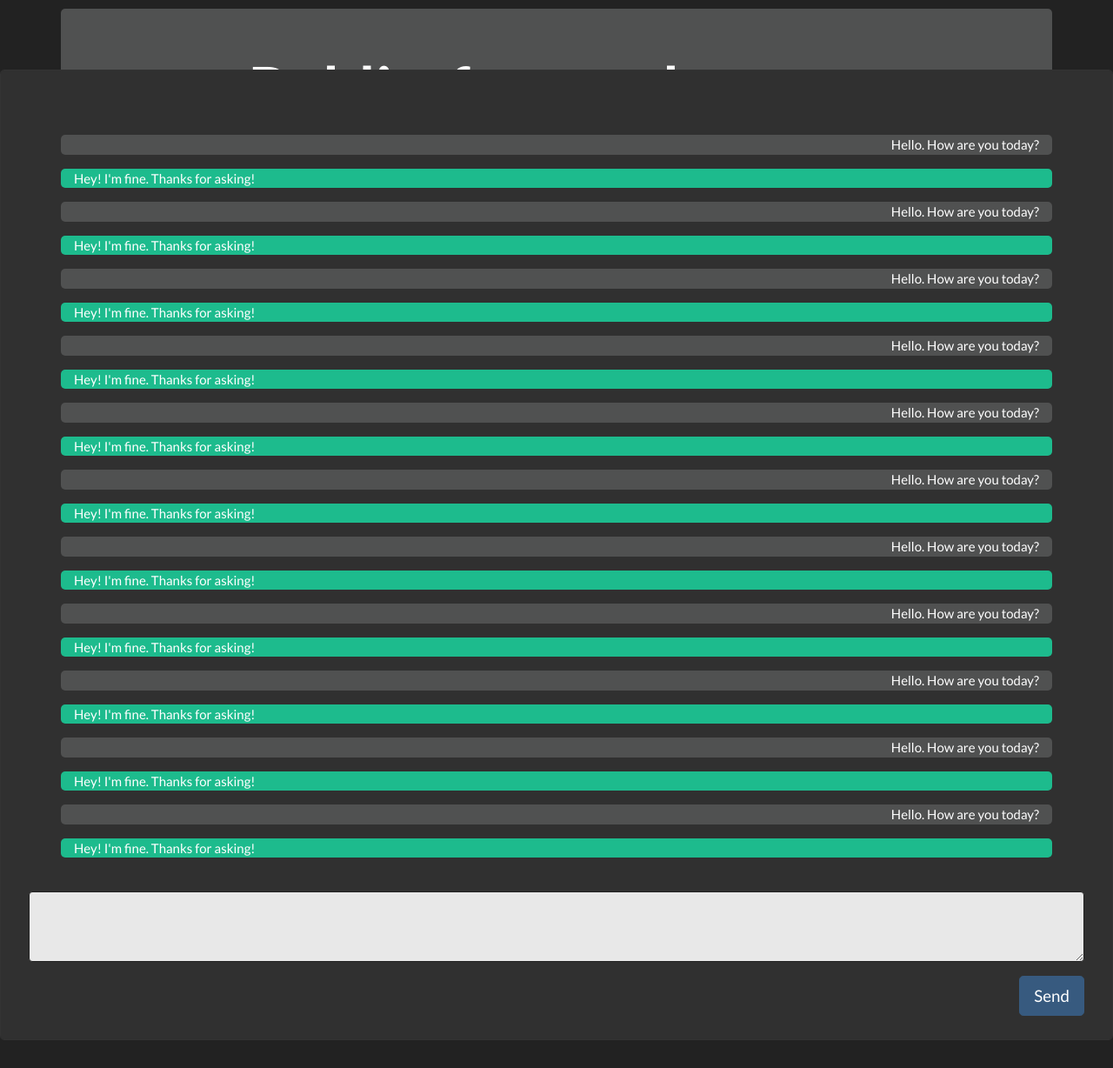
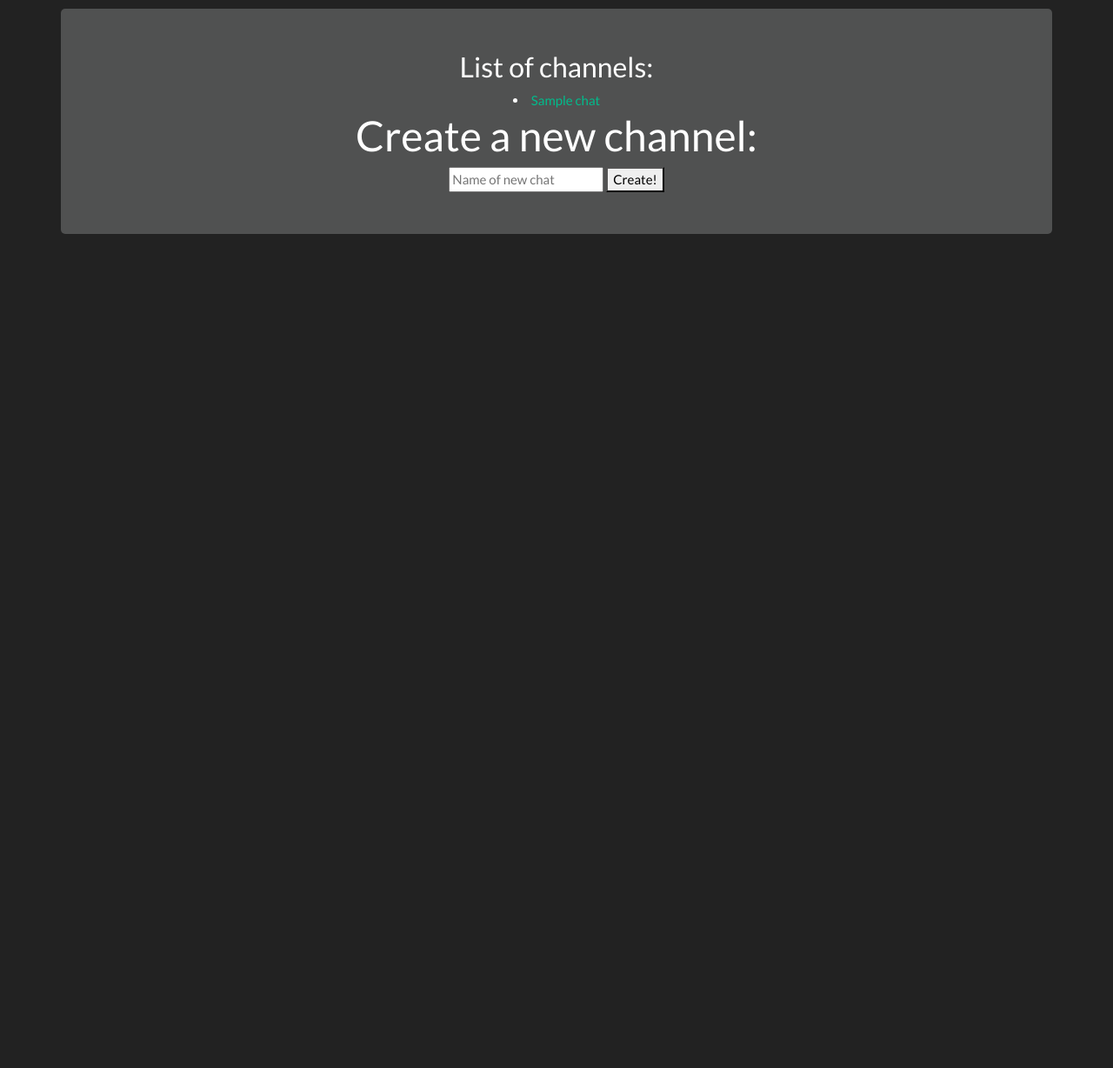
Before and after one commit to drobiAlex/Flack-in-web, a Flask app: template templates/chats.html in a window 1280 px wide. Shown: the whole page at 87% size. Run offline with Flask 2, Linux system fonts and the light colour scheme; the template is opened without the code that fills it: most values are stand-ins (such as "Sample title", 1, 10 or a date in 2020); some libraries are stand-ins or nearby versions.

Commit message:
Changes in chats

```diff
--- a/application.py
+++ b/application.py
@@ -1,41 +1,104 @@
 import os
+import datetime
 
-from flask import Flask, render_template
+from flask import Flask, render_template, session, request
 from flask_socketio import SocketIO, emit
+from werkzeug.exceptions import default_exceptions, HTTPException, InternalServerError
+
 
 app = Flask(__name__)
 app.config["SECRET_KEY"] = os.getenv("SECRET_KEY")
 socketio = SocketIO(app)
 
 users = []
+chatlist = []
+messagedict = {}
 
 @app.route("/")
 def index():
+
+	# Validate if user is in chat
+	if "user_name" in session:
+		return render_template("chats.html")
+
 	return render_template("index.html")
 
-
-@app.route("/chats", methods=["GET"])
-def chats():
-	return render_template("chats.html")
-
-@app.route("/username", methods=["POST"])
+#
+@app.route("/username", methods=['GET', 'POST'])
 def username():
 
+	# Read new username
+	if request.method == 'POST':
 
-	print("You are here!")
+		name = request.form.get('input_name')
 
-	name = request.form.get('new_name')
-	print(f"Here is a name: {name}")
+		print(f'User name: {name}')
 
-	return render_template("chats.html")
+		# Check if username already not exist
+		if name in users:
+			error = "The username is already exist."
+			return render_template("error.html", error=error)
+
+		#
+		else:
+			users.append(name)
+			print(f"Here is a name: {name}")
+			session['user_name'] = name
+			return render_template("chats.html", chatlist=chatlist, username=session['user_name'])
+
+	# Ensure that user logined in
+	if request.method == 'GET' and 'user_name' not in session:
+		error = 'Login first'
+		return render_template("error.html", error=error)
 
 
-'''
-// Add new user to the chat
+@app.route("/chatroom/<int:chat_id>", methods=['POST', 'GET'])
+def channel(chat_id):
 
-// Open new request to get new posts.
-/*const request = new XMLHttpRequest();
-request.open('POST', '/posts');
-request.onload = () => {
-	const data = JSON.parse(request.responseText);
-	data.forEach(add_post);*/'''
+	if request.method == 'POST':
+
+		chatname = request.form.get('chat_name')
+
+		print (f'Here is a chatname: {chatname}')
+		print (f'Here is a chatlist: {chatlist}')
+
+		# Ensure that chatname is uniqe
+		if chatname in chatlist:
+			error = 'Chatroom is already exist'
+			return render_template('error.html', error=error)
+
+		else:
+
+			chatlist.append(chatname)
+			messagedict[chatname] = []
+
+	else:
+		# Ensure if user logined in to let user in
+		if 'user_name' not in session:
+			error = 'First login'
+			return render_template("error.html", error=error)
+
+	session['chat_id'] = chat_id
+	print(f'Chat id: {chat_id}')
+
+	return render_template("chatroom.html", username=session['user_name'], chatid=chat_id)
+
+@socketio.on("submit message")
+def message(data):
+
+	message = data["message"]
+	time = datetime.datetime.now().strftime("%Y-%m-%d %H:%M")
+
+	# Dictionary with saved messages
+
+	responce_dict = {'selection': message, 'time': time, 'user_name': session['user_name']}
+	messagelist = messagedict[chatlist[session['chat_id'] - 1]]
+
+	# Check the lenght of dict
+	if len(messagelist) == 100:
+		del messagelist[0]
+
+	# Save to the dict
+	messagelist.append(responce_dict)
+	print ("We are here!")
+	emit("cast message", {**responce_dict, **{"chat_id": str(session["chat_id"])}}, broadcast=True)
--- a/static/styles.css
+++ b/static/styles.css
@@ -61,12 +61,12 @@ main
   /*padding-top: 25px;*/
 }
 
-.jumbotron {
+.chatwindow {
   position: absolute;
   left: 0;
-  top: 50px;
+  top: 300px;
   right: 0;
-  bottom: 0;
+  bottom: 300px;
   border: 1px solid #333;
   overflow-y: auto;
 }
--- a/templates/chats.html
+++ b/templates/chats.html
@@ -1,117 +1,27 @@
 {% extends "layout.html" %}
 
-{% block title%}
+{% block title %}
 	Messenger: Chats
 {% endblock %}
 
 {% block main %}
-<h1 class="display-3 text-center font-weight-bold">Public, free and secret</h1>
 
-<div class="jumbotron" style="margin-top: 30px;">
-	<div class="container">
-		<!--  <img src="/w3images/bandmember.jpg" alt="Avatar"> -->
-		<p class="text-right">Hello. How are you today?</p>
-	</div>
+{% if chatlist %}
+<h3>List of channels: </h3>
+	<tr>
+		{% for chat in chatlist %}
+		<li>
+		<a href="{{ url_for('channel', chat_id=loop.index)}}">{{chat}}</a>
+		</li>
+		{% endfor %}
+	</tr>
+{% endif %}
 
-	<div class="container income">
-		 <!-- <img src="/w3images/avatar_g2.jpg" alt="Avatar" class="right"> -->
-		<p class="text-left">Hey! I'm fine. Thanks for asking!</p>
-	</div>
+		<h1>Create a new channel:</h1>
 
-	<div class="container">
-		<!--  <img src="/w3images/bandmember.jpg" alt="Avatar"> -->
-		<p class="text-right">Hello. How are you today?</p>
-	</div>
-
-	<div class="container income">
-		 <!-- <img src="/w3images/avatar_g2.jpg" alt="Avatar" class="right"> -->
-		<p class="text-left">Hey! I'm fine. Thanks for asking!</p>
-	</div>
-	<div class="container">
-			<!--  <img src="/w3images/bandmember.jpg" alt="Avatar"> -->
-			<p class="text-right">Hello. How are you today?</p>
-		</div>
-
-		<div class="container income">
-			 <!-- <img src="/w3images/avatar_g2.jpg" alt="Avatar" class="right"> -->
-			<p class="text-left">Hey! I'm fine. Thanks for asking!</p>
-		</div>	<div class="container">
-				<!--  <img src="/w3images/bandmember.jpg" alt="Avatar"> -->
-				<p class="text-right">Hello. How are you today?</p>
-			</div>
-
-			<div class="container income">
-				 <!-- <img src="/w3images/avatar_g2.jpg" alt="Avatar" class="right"> -->
-				<p class="text-left">Hey! I'm fine. Thanks for asking!</p>
-			</div>	<div class="container">
-					<!--  <img src="/w3images/bandmember.jpg" alt="Avatar"> -->
-					<p class="text-right">Hello. How are you today?</p>
-				</div>
-
-				<div class="container income">
-					 <!-- <img src="/w3images/avatar_g2.jpg" alt="Avatar" class="right"> -->
-					<p class="text-left">Hey! I'm fine. Thanks for asking!</p>
-				</div>
-				<div class="container">
-						<!--  <img src="/w3images/bandmember.jpg" alt="Avatar"> -->
-						<p class="text-right">Hello. How are you today?</p>
-					</div>
-
-					<div class="container income">
-						 <!-- <img src="/w3images/avatar_g2.jpg" alt="Avatar" class="right"> -->
-						<p class="text-left">Hey! I'm fine. Thanks for asking!</p>
-					</div>	<div class="container">
-							<!--  <img src="/w3images/bandmember.jpg" alt="Avatar"> -->
-							<p class="text-right">Hello. How are you today?</p>
-						</div>
-
-						<div class="container income">
-							 <!-- <img src="/w3images/avatar_g2.jpg" alt="Avatar" class="right"> -->
-							<p class="text-left">Hey! I'm fine. Thanks for asking!</p>
-						</div>	<div class="container">
-								<!--  <img src="/w3images/bandmember.jpg" alt="Avatar"> -->
-								<p class="text-right">Hello. How are you today?</p>
-							</div>
-
-							<div class="container income">
-								 <!-- <img src="/w3images/avatar_g2.jpg" alt="Avatar" class="right"> -->
-								<p class="text-left">Hey! I'm fine. Thanks for asking!</p>
-							</div>
-							<div class="container">
-									<!--  <img src="/w3images/bandmember.jpg" alt="Avatar"> -->
-									<p class="text-right">Hello. How are you today?</p>
-								</div>
-
-								<div class="container income">
-									 <!-- <img src="/w3images/avatar_g2.jpg" alt="Avatar" class="right"> -->
-									<p class="text-left">Hey! I'm fine. Thanks for asking!</p>
-								</div>	<div class="container">
-										<!--  <img src="/w3images/bandmember.jpg" alt="Avatar"> -->
-										<p class="text-right">Hello. How are you today?</p>
-									</div>
-
-									<div class="container income">
-										 <!-- <img src="/w3images/avatar_g2.jpg" alt="Avatar" class="right"> -->
-										<p class="text-left">Hey! I'm fine. Thanks for asking!</p>
-									</div>	<div class="container">
-											<!--  <img src="/w3images/bandmember.jpg" alt="Avatar"> -->
-											<p class="text-right">Hello. How are you today?</p>
-										</div>
-
-										<div class="container income">
-											 <!-- <img src="/w3images/avatar_g2.jpg" alt="Avatar" class="right"> -->
-											<p class="text-left">Hey! I'm fine. Thanks for asking!</p>
-										</div>
-<form>
-	<div class="form-group">
-      <label for="exampleTextarea"></label>
-	  <textarea class="form-control" id="exampleTextarea" rows="3" data-gramm="true" data-txt_gramm_id="72a35850-6dde-6046-efad-b7621a9720bd" data-gramm_id="72a35850-6dde-6046-efad-b7621a9720bd" spellcheck="false" \
-	  data-gramm_editor="true" style="z-index: auto; position: relative; line-height: 22.5px; font-size: 15px; transition: none 0s ease 0s; background: #e8e8e8 !important;"></textarea>
-    </div>
-	<p class="text-right">
-	<button type="button mr-auto" class="btn btn-primary btn-lg"">Send</button>
-	  </p>
-	</div>
-</form>
+		<form id="new_channel"  action="{{ url_for('channel', chat_id=chatlist | length + 1)}}" method="post">
+			<input type="text" name="chat_name" placeholder="Name of new chat">
+			<button id="submit" name="button">Create!</button>
+		</form>
 
 {% endblock %}
--- a/templates/layout.html
+++ b/templates/layout.html
@@ -15,16 +15,9 @@
 		<link rel="stylesheet" type="text/css" href="https://bootswatch.com/4/darkly/bootstrap.css">
 
 		<script src="https://code.jquery.com/jquery-3.3.1.min.js"></script>
-		<script src="https://cdnjs.cloudflare.com/ajax/libs/popper.js/1.14.3/umd/popper.min.js"></script>
 		<script src="https://maxcdn.bootstrapcdn.com/bootstrap/4.1.3/js/bootstrap.min.js"></script>
 		<script src="https://code.jquery.com/jquery-3.3.1.js"></script>
 
-		<script type="text/javascript" src="//cdnjs.cloudflare.com/ajax/libs/socket.io/1.3.6/socket.io.min.js"></script>
-		<script type="text/javascript">
-		var socket = io.connect('http://' + document.domain + ':' + location.port);
-		socket.on('connect', function() {
-		socket.emit('my event', {data: 'I\'m connected!'});
-		});
 		</script>
 		{% block js%}
 		{% endblock %}
```
Also changed, not shown: static/chatroom.js (added, +40 -0 lines), static/index.js (deleted, +0 -66 lines), templates/chatroom.html (added, +35 -0 lines), templates/error.html (added, +13 -0 lines), templates/index.html (+4 -5 lines), templates/temp.html (added, +23 -0 lines).
